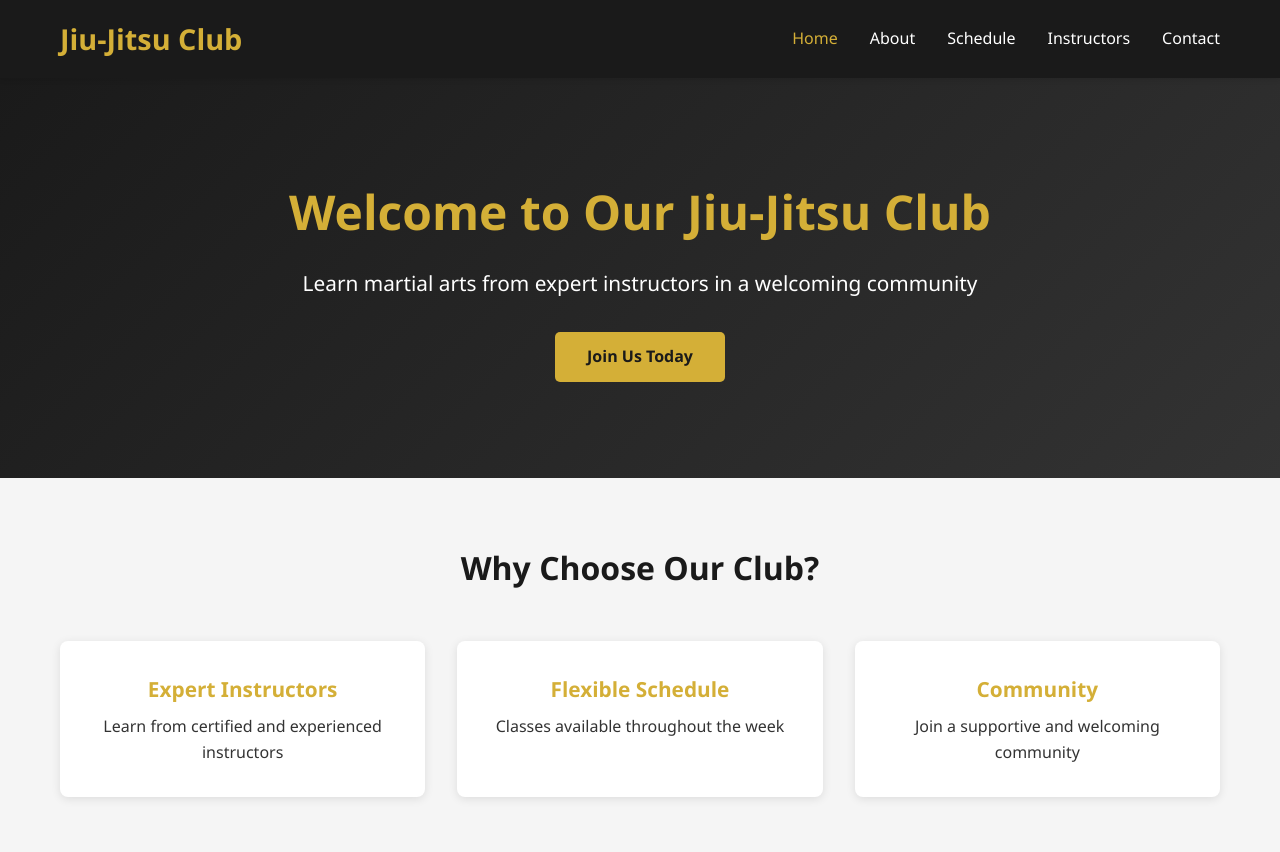
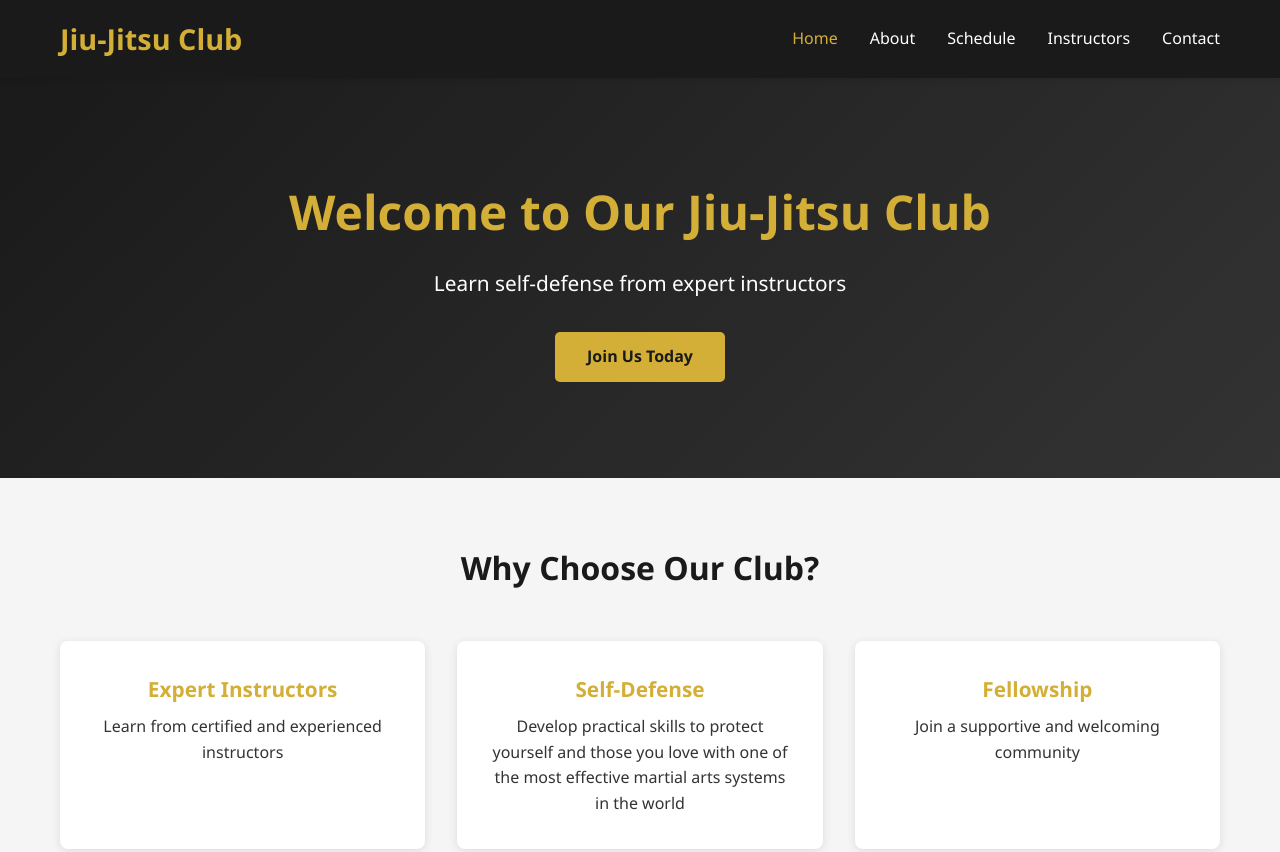
Before and after one commit to APV110/jiu-jitsu-club, a plain HTML site: page index.html in a window 1280 px wide. Shown: the top 852 px of the page. Drawn offline with Linux system fonts and the light colour scheme.

Commit message:
Update homepage - change to self-defense focus and update features to include fellowship

```diff
--- a/index.html
+++ b/index.html
@@ -3,7 +3,7 @@
 <head>
     <meta charset="UTF-8">
     <meta name="viewport" content="width=device-width, initial-scale=1.0">
-    <meta name="description" content="Jiu-Jitsu Club - Learn Martial Arts from Expert Instructors">
+    <meta name="description" content="Jiu-Jitsu Club - Learn Self-Defense from Expert Instructors">
     <title>Jiu-Jitsu Club - Home</title>
     <link rel="stylesheet" href="css/style.css">
 </head>
@@ -27,7 +27,7 @@
         <section class="hero">
             <div class="hero-content">
                 <h2>Welcome to Our Jiu-Jitsu Club</h2>
-                <p>Learn martial arts from expert instructors in a welcoming community</p>
+                <p>Learn self-defense from expert instructors</p>
                 <a href="contact.html" class="btn btn-primary">Join Us Today</a>
             </div>
         </section>
@@ -41,11 +41,11 @@
                         <p>Learn from certified and experienced instructors</p>
                     </div>
                     <div class="feature">
-                        <h4>Flexible Schedule</h4>
-                        <p>Classes available throughout the week</p>
+                        <h4>Self-Defense</h4>
+                        <p>Develop practical skills to protect yourself and those you love with one of the most effective martial arts systems in the world</p>
                     </div>
                     <div class="feature">
-                        <h4>Community</h4>
+                        <h4>Fellowship</h4>
                         <p>Join a supportive and welcoming community</p>
                     </div>
                 </div>
```
